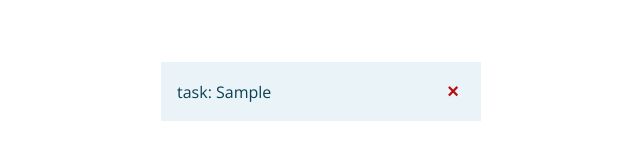
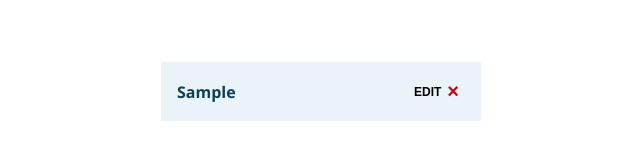
Before and after one commit to BillyLevin/svelte-todo, a Svelte app: page / in a window 1280 px wide. Both pictures are taken after typing "Sample" into the empty fields and a click on the button "Add Todo". Shown: the part 306-466 px from the top of the page, without its empty margins (319-959 px from the left). Built offline with nearby package versions, Linux system fonts and the light colour scheme.

Commit message:
add edit functionality

```diff
--- a/public/index.html
+++ b/public/index.html
@@ -1,18 +1,17 @@
 <!DOCTYPE html>
 <html lang="en">
-<head>
-	<meta charset='utf-8'>
-	<meta name='viewport' content='width=device-width,initial-scale=1'>
+	<head>
+		<meta charset="utf-8" />
+		<meta name="viewport" content="width=device-width,initial-scale=1" />
 
-	<title>Svelte app</title>
+		<title>Svelte Todo App</title>
 
-	<link rel='icon' type='image/png' href='/favicon.png'>
-	<link rel='stylesheet' href='/global.css'>
-	<link rel='stylesheet' href='/build/bundle.css'>
+		<link rel="icon" type="image/png" href="/favicon.png" />
+		<link rel="stylesheet" href="/global.css" />
+		<link rel="stylesheet" href="/build/bundle.css" />
 
-	<script defer src='/build/bundle.js'></script>
-</head>
+		<script defer src="/build/bundle.js"></script>
+	</head>
 
-<body>
-</body>
+	<body></body>
 </html>
--- a/src/AddTodo.svelte
+++ b/src/AddTodo.svelte
@@ -2,21 +2,16 @@
 	import { todos } from './store.js';
 
 	function handleSubmit(e) {
-		e.preventDefault();
-		const { target } = e;
-		const task = target.elements.task.value;
+		const { task } = e.target.elements;
 
-		$todos = [...$todos, { task, id: Date.now() }];
+		$todos = [...$todos, { task: task.value, id: Date.now() }];
 
-		localStorage.setItem('todos', JSON.stringify($todos));
-
-		target.reset();
+		e.target.reset();
 	}
 </script>
 
 <div class="container">
-
-	<form on:submit={handleSubmit}>
+	<form on:submit|preventDefault={handleSubmit}>
 		<div class="form-group">
 			<label for="task">Task</label>
 			<input type="text" name="task" id="task" />
@@ -24,7 +19,6 @@
 
 		<button type="submit">Add Todo</button>
 	</form>
-
 </div>
 
 <style>
--- a/src/App.svelte
+++ b/src/App.svelte
@@ -1,13 +1,9 @@
 <script>
+	import AddTodo from './AddTodo.svelte';
+	import TodoContent from './TodoContent.svelte';
+	import { todos } from './store.js';
+	import { flip } from 'svelte/animate';
 	import { fade } from 'svelte/transition';
-	import { flip } from 'svelte/animate';
-	import AddTodo from './AddTodo.svelte';
-	import { todos } from './store.js';
-
-	function deleteTodo(id) {
-		$todos = $todos.filter(todo => todo.id !== id);
-		localStorage.setItem('todos', JSON.stringify($todos));
-	}
 </script>
 
 <main>
@@ -19,16 +15,10 @@
 		<ul>
 			{#each $todos as { task, id } (id)}
 				<li
-					in:fade={{ duration: 400 }}
+					class="todo"
 					animate:flip={{ duration: 200 }}
-					class="todo">
-					<span>task: {task}</span>
-					<button
-						class="delete"
-						aria-label="Delete Task"
-						on:click={() => deleteTodo(id)}>
-						&times;
-					</button>
+					in:fade={{ duration: 400 }}>
+					<TodoContent {id} {task} />
 				</li>
 			{/each}
 		</ul>
@@ -75,21 +65,4 @@
 	.todo:not(:last-child) {
 		margin-bottom: 0.5rem;
 	}
-
-	.delete {
-		color: var(--danger);
-		background: 0;
-		border: 0;
-		outline: 0;
-		border: 2px solid transparent;
-		padding: 0 0.25rem;
-		font-size: 1.25rem;
-		font-weight: 700;
-		cursor: pointer;
-		border: 2px solid transparent;
-	}
-
-	.delete:focus {
-		border: 2px solid var(--danger);
-	}
 </style>
--- /dev/null
+++ b/src/TodoContent.svelte
@@ -0,0 +1,120 @@
+<script>
+	import { todos } from './store.js';
+
+	export let task;
+	export let id;
+
+	let todo = $todos.find(todo => todo.id === id).task;
+
+	let editing = false;
+	let editInput;
+
+	function deleteTodo() {
+		$todos = $todos.filter(todo => todo.id !== id);
+	}
+
+	function toggleEditMode() {
+		if (editing) {
+			saveTodo();
+		}
+
+		editing = !editing;
+	}
+
+	function saveTodo() {
+		const newTask = editInput.value;
+		$todos = $todos.map(todo => {
+			if (todo.id !== id) return todo;
+
+			return { ...todo, task: newTask };
+		});
+	}
+</script>
+
+{#if editing}
+	<div class="form-group">
+		<label>Edit Task</label>
+		<input
+			type="text"
+			bind:value={todo}
+			id={`edit-${id}`}
+			bind:this={editInput} />
+	</div>
+{:else}
+	<span class="task">{task}</span>
+{/if}
+<div class="functions">
+	<button class="edit" on:click={toggleEditMode}>
+		{editing ? 'Save' : 'Edit'}
+	</button>
+	<button
+		type="button"
+		class="delete"
+		aria-label="Delete Task"
+		on:click={deleteTodo}>
+		&times;
+	</button>
+</div>
+
+<style>
+	.task {
+		font-weight: 700;
+	}
+
+	.delete {
+		color: var(--danger);
+		background: 0;
+		border: 0;
+		outline: 0;
+		border: 2px solid transparent;
+		padding: 0 0.25rem;
+		font-size: 1.25rem;
+		font-weight: 700;
+		cursor: pointer;
+		border: 2px solid transparent;
+	}
+
+	.delete:focus {
+		border: 2px solid var(--danger);
+	}
+
+	.functions {
+		display: flex;
+		align-items: center;
+		justify-content: space-between;
+	}
+
+	.edit {
+		cursor: pointer;
+		background: 0;
+		border: 0;
+		text-transform: uppercase;
+		font-weight: 700;
+		font-size: 0.75rem;
+	}
+
+	.edit:hover {
+		text-decoration: underline;
+	}
+
+	.form-group {
+		display: flex;
+		flex-direction: column;
+		align-items: flex-start;
+	}
+
+	.form-group label {
+		font-size: 0.75rem;
+	}
+
+	.form-group input {
+		padding: 0.5rem;
+		border: 1px solid transparent;
+		outline: 0;
+		transition: all 0.3s;
+	}
+
+	.form-group input:focus {
+		border: 1px solid var(--primary);
+	}
+</style>
--- a/src/store.js
+++ b/src/store.js
@@ -4,3 +4,7 @@ const stored = localStorage.getItem('todos');
 const todosArr = stored ? JSON.parse(stored) : [];
 
 export const todos = writable(todosArr);
+
+todos.subscribe((items) => {
+	localStorage.setItem('todos', JSON.stringify(items));
+});
```
